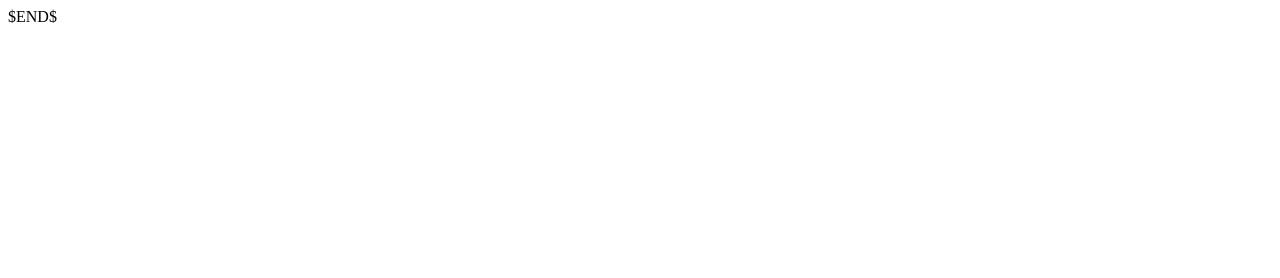
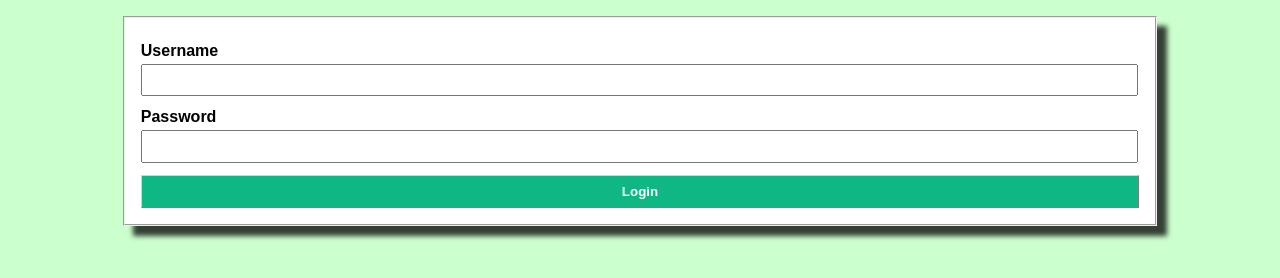
Before and after one commit to ryanmurray3/codeup-web-exercises, a plain HTML site: page Login.html in a window 1280 px wide. Drawn offline with Linux system fonts and the light colour scheme.

Commit message:
"form login html file exercise"

```diff
--- a/Login.html
+++ b/Login.html
@@ -1,11 +1,26 @@
 <!DOCTYPE html>
 <html lang="en">
 <head>
-  <meta charset="UTF-8">
-  <meta name="viewport" content="width=device-width, maximum-scale=1">
-  <title>$Title$</title>
+	<meta charset="UTF-8">
+	<meta name="viewport" content="width=device-width, maximum-scale=1">
+	<title>Login</title>
+	<link rel="stylesheet" href="css/login.css">
 </head>
 <body>
-$END$
+	<main>
+		<form action="#">
+			<fieldset class="width-80">
+				<div class="form-group">
+					<label for="username" class="form-label">Username</label>
+					<input type="text" id="username" name="username" class="form-control">
+				</div>
+				<div class="form-group">
+					<label for="password" class="form-label">Password</label>
+					<input type="password" id="password" name="password" class="form-control">
+				</div>
+				<button class="btn btn-block">Login</button>
+			</fieldset>
+		</form>
+	</main>
 </body>
 </html>
```
